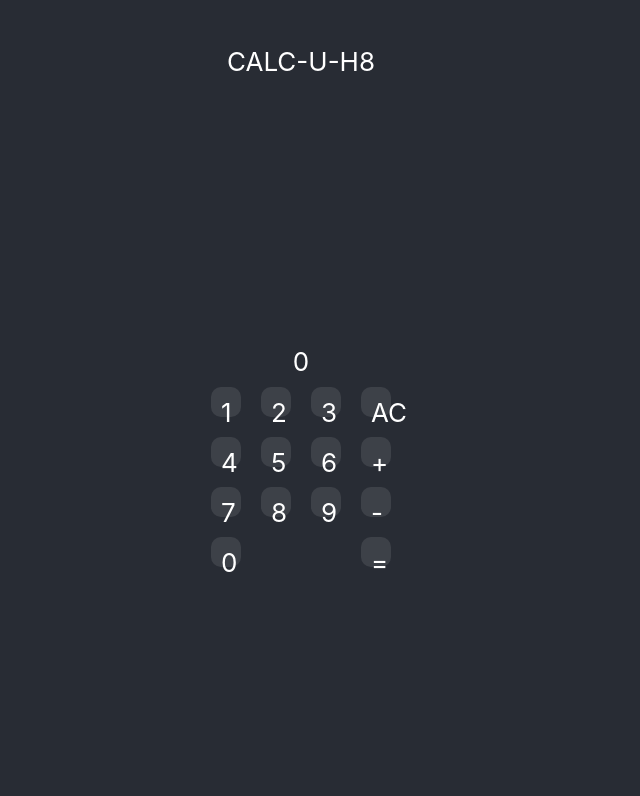
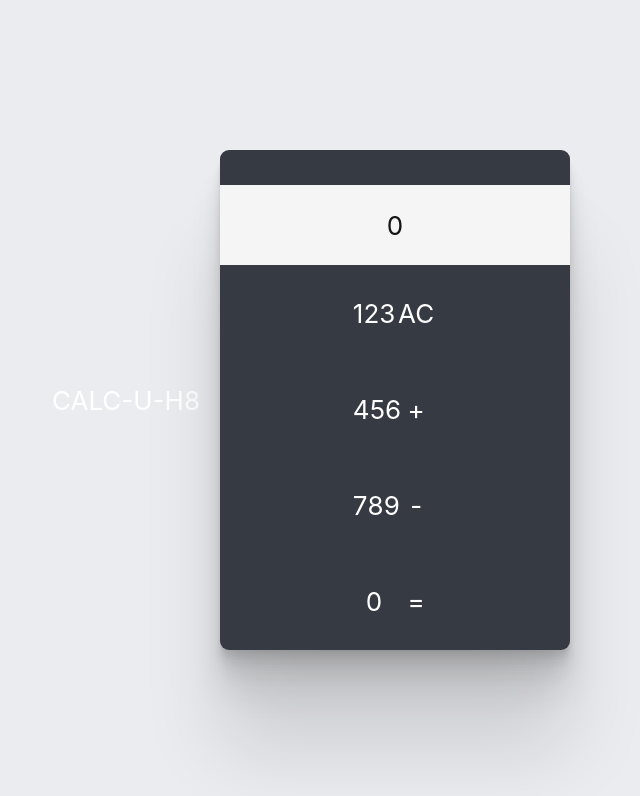
Before and after one commit to rob137/calc-u-h8, a React (Create React App) app: page / in a window 1280 px wide. Shown: the top 796 px of the page, without its empty margins (339-979 px from the left). Built offline with nearby package versions, Linux system fonts and the light colour scheme.

Commit message:
Initial changes to styles

```diff
--- a/src/App.css
+++ b/src/App.css
@@ -2,11 +2,10 @@
   text-align: center;
   min-height: 100vh;
   display: flex;
-  flex-direction: column;
   align-items: center;
   justify-content: center;
   font-size: calc(10px + 2vmin);
-  background-color: #282c34;
+  background-color: #ebecf0;
   color: white;
 }
 
--- a/src/components/Calculator.css
+++ b/src/components/Calculator.css
@@ -1,35 +1,72 @@
 .Calc {
-  flex: 1;
+  height: 500px;
+  width: 350px;
   display: flex;
   flex-direction: column;
   align-items: center;
   justify-content: center;
+  background: #363a42;
+  border-radius: 9px;
+  box-shadow: 0 2.8px 2.2px rgba(0, 0, 0, 0.034),
+    0 6.7px 5.3px rgba(0, 0, 0, 0.048), 0 12.5px 10px rgba(0, 0, 0, 0.06),
+    0 22.3px 17.9px rgba(0, 0, 0, 0.072), 0 41.8px 33.4px rgba(0, 0, 0, 0.086),
+    0 100px 80px rgba(0, 0, 0, 0.12);
 }
 
-.Calc > input {
-  width: 242px;
+.Calc > span {
+  width: 100%;
+  height: 80px;
+  display: flex;
+  justify-content: center;
+  align-items: center;
   padding: 10px 5px;
-  border-radius: 10px;
-  margin: 10px 0px;
+  margin-top: 35px;
+  background-color: #f5f5f5;
+  color: #151515;
+}
+
+.Calc-Pad {
+  width: 100%;
+  height: 100%;
+  display: flex;
 }
 
 .Calc-Row {
   display: flex;
-  flex-direction: row;
+  flex: 1;
 }
 
 .Calc-Column {
   display: flex;
   flex-direction: column;
+  width: 50%;
 }
 
 .Calc-Row > a {
-  display: inline-block;
-  padding: 10px;
-  margin: 10px;
-  width: 30px;
-  height: 30px;
+  display: flex;
+  flex: 1;
+  align-items: center;
+  justify-content: center;
   text-align: center;
-  background: rgba(255, 255, 255, 0.1);
-  border-radius: 10px;
+  cursor: pointer;
+  -webkit-user-select: none;
+  user-select: none;
 }
+
+.Calc-Row > a:hover {
+  transition: background 0.2s;
+  background: radial-gradient(#454c5a, #363a42, #363a42);
+}
+
+.Calc-Zero {
+  border-radius: 0 0 0 9px;
+}
+
+.Calc-Equals {
+  border-radius: 0 0 9px 0;
+  background-color: #a23c00 !important;
+}
+
+.Calc-Equals:hover {
+  background-color: #c54900 !important;
+}
```
